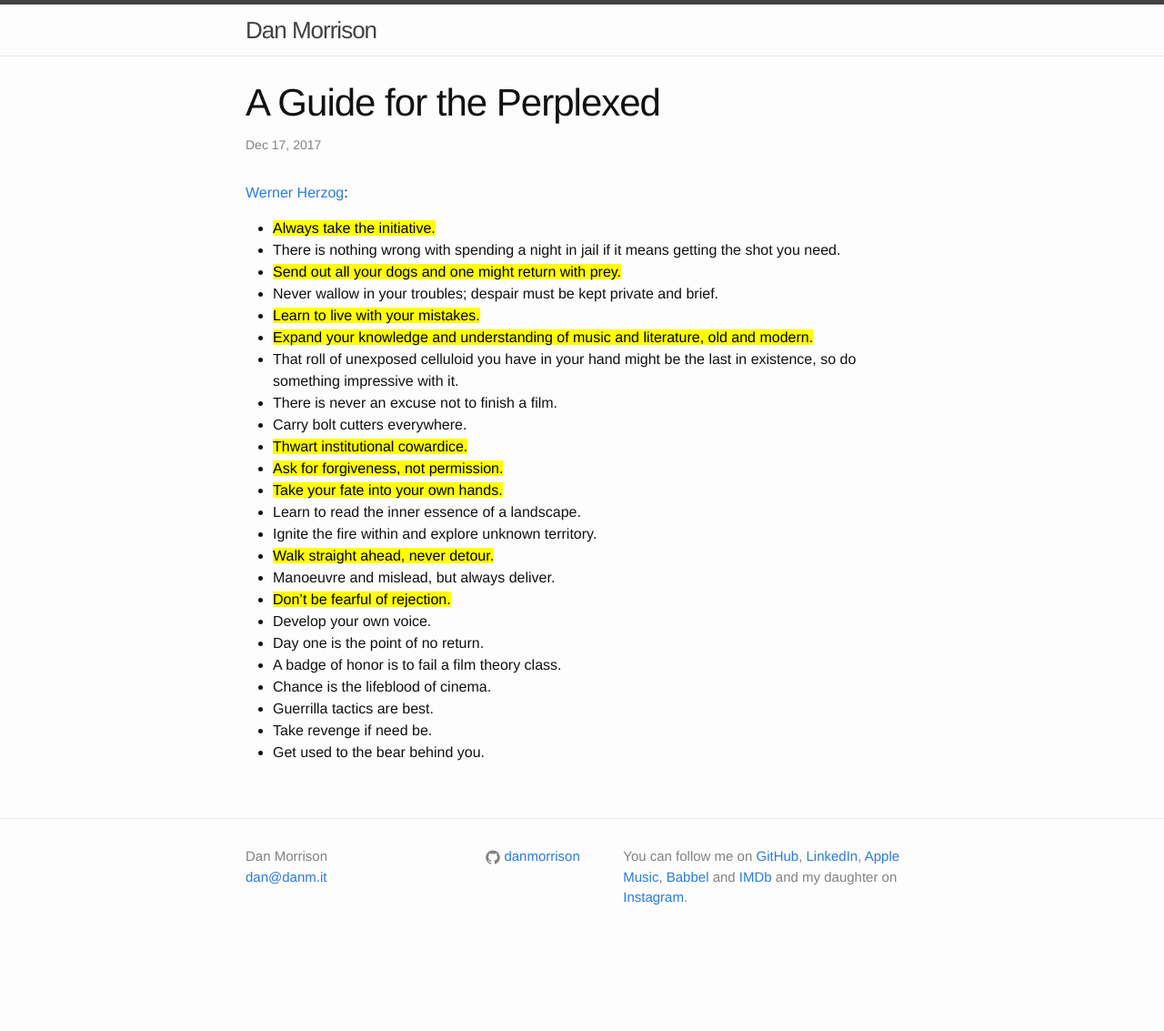
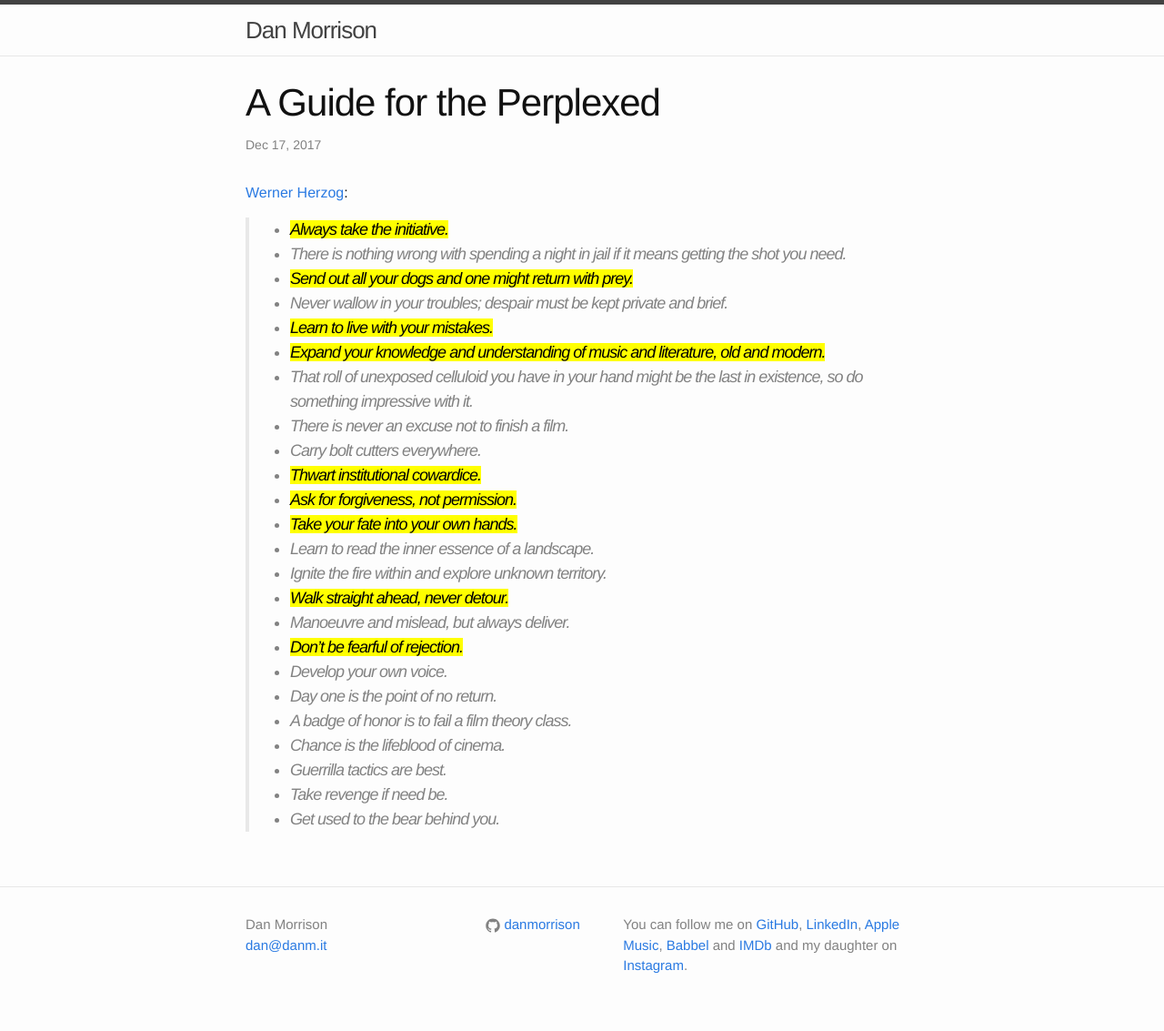
Before and after one commit to danmorrison/danmorrison.github.io, a Jekyll site: the page built from _posts/2017-12-17-a-guide-for-the-perplexed.md, in a window 1280 px wide. Shown: the whole page at 91% size. Built offline with Jekyll 4.4.1, drawn with Linux system fonts in a browser that asks for light colours; before the commit the page ends 1058 px from its top, so only the background shows below that.

Commit message:
Quote Herzog

```diff
--- a/_posts/2017-12-17-a-guide-for-the-perplexed.md
+++ b/_posts/2017-12-17-a-guide-for-the-perplexed.md
@@ -6,29 +6,29 @@ date:   2017-12-17T10:54:23+11:00
 
 [Werner Herzog][]:
 
-- <mark>Always take the initiative.</mark>
-- There is nothing wrong with spending a night in jail if it means getting the shot you need.
-- <mark>Send out all your dogs and one might return with prey.</mark>
-- Never wallow in your troubles; despair must be kept private and brief.
-- <mark>Learn to live with your mistakes.</mark>
-- <mark>Expand your knowledge and understanding of music and literature, old and modern.</mark>
-- That roll of unexposed celluloid you have in your hand might be the last in existence, so do something impressive with it.
-- There is never an excuse not to finish a film.
-- Carry bolt cutters everywhere.
-- <mark>Thwart institutional cowardice.</mark>
-- <mark>Ask for forgiveness, not permission.</mark>
-- <mark>Take your fate into your own hands.</mark>
-- Learn to read the inner essence of a landscape.
-- Ignite the fire within and explore unknown territory.
-- <mark>Walk straight ahead, never detour.</mark>
-- Manoeuvre and mislead, but always deliver.
-- <mark>Don’t be fearful of rejection.</mark>
-- Develop your own voice.
-- Day one is the point of no return.
-- A badge of honor is to fail a film theory class.
-- Chance is the lifeblood of cinema.
-- Guerrilla tactics are best.
-- Take revenge if need be.
-- Get used to the bear behind you.
+> - <mark>Always take the initiative.</mark>
+> - There is nothing wrong with spending a night in jail if it means getting the shot you need.
+> - <mark>Send out all your dogs and one might return with prey.</mark>
+> - Never wallow in your troubles; despair must be kept private and brief.
+> - <mark>Learn to live with your mistakes.</mark>
+> - <mark>Expand your knowledge and understanding of music and literature, old and modern.</mark>
+> - That roll of unexposed celluloid you have in your hand might be the last in existence, so do something impressive with it.
+> - There is never an excuse not to finish a film.
+> - Carry bolt cutters everywhere.
+> - <mark>Thwart institutional cowardice.</mark>
+> - <mark>Ask for forgiveness, not permission.</mark>
+> - <mark>Take your fate into your own hands.</mark>
+> - Learn to read the inner essence of a landscape.
+> - Ignite the fire within and explore unknown territory.
+> - <mark>Walk straight ahead, never detour.</mark>
+> - Manoeuvre and mislead, but always deliver.
+> - <mark>Don’t be fearful of rejection.</mark>
+> - Develop your own voice.
+> - Day one is the point of no return.
+> - A badge of honor is to fail a film theory class.
+> - Chance is the lifeblood of cinema.
+> - Guerrilla tactics are best.
+> - Take revenge if need be.
+> - Get used to the bear behind you.
 
 [Werner Herzog]: https://itunes.apple.com/book/id879995372
```
